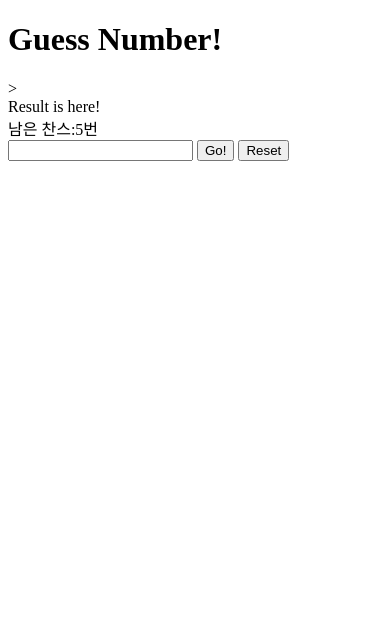
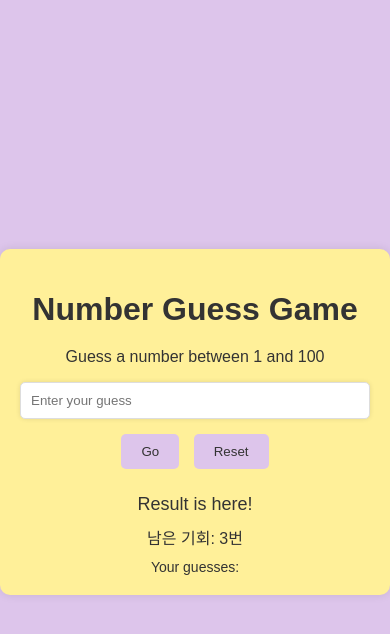
Before and after one commit to dianakang/number-guess-game, a plain HTML site: page index.html in a window 390 px wide. Drawn offline with Linux system fonts and the light colour scheme.

Commit message:
반응형 UI 디자인, 입력한 숫자 보여주기, 정답 화면 표기, 게임 도전 횟수 3회 제한, css 적용

```diff
--- a/index.html
+++ b/index.html
@@ -3,16 +3,21 @@
 <head>
     <meta charset="UTF-8">
     <meta name="viewport" content="width=device-width, initial-scale=1.0">
-    <title>Document</title>
+    <title>Number Guess Game</title>
     <link rel="stylesheet" href="style.css">
 </head>
 <body>
-    <h1>Guess Number!</h1>>
-    <div id="result-area">Result</div>
-    <div id="chance-area">남은 찬스:5번</div>
-    <input type="number" id="user-input">
-    <button id="play-button">Go!</button>
-    <button id="reset-button">Reset</button>
+    <div class="container">
+        <h1>Number Guess Game</h1>
+        <p>Guess a number between 1 and 100</p>
+        <input type="number" id="user-input" placeholder="Enter your guess">
+        <button id="play-button">Go</button>
+        <button id="reset-button">Reset</button>
+        <div id="result-area">Result is here!</div>
+        <div id="chance-area">남은 기회: 3번</div>
+        <div id="history-area">Your guesses: </div>
+        <div id="answer-area" style="display:none;">정답: <span id="answer"></span></div>
+    </div>
     <script src="main.js"></script>
 </body>
 </html>
--- a/main.js
+++ b/main.js
@@ -14,10 +14,13 @@ let playButton = document.getElementById("play-button");
 let userInput = document.getElementById("user-input");
 let resultArea = document.getElementById("result-area");
 let resetButton = document.getElementById("reset-button");
-let chances = 5;
+let chanceArea = document.getElementById("chance-area");
+let historyArea = document.getElementById("history-area");
+let answerArea = document.getElementById("answer-area");
+let answer = document.getElementById("answer");
+let chances = 3;
 let gameOver = false;
-let chanceArea = document.getElementById("chance-area");
-let history= [];
+let history = [];
 
 playButton.addEventListener("click", play);
 resetButton.addEventListener("click", reset);
@@ -57,6 +60,7 @@ function play(){
     }
 
     history.push(userValue);
+    historyArea.textContent = `Your guesses: ${history.join(", ")}`;
     console.log(history);
 
     if(chances <1){
@@ -65,6 +69,8 @@ function play(){
 
     if(gameOver==true){
         playButton.disabled = true;
+        answerArea.style.display = "block";
+        answer.textContent = computerNum;
     }
 }
 function reset(){
@@ -72,6 +78,7 @@ function reset(){
     pickRandomNum();
 }
     resultArea.textContent="Result is here!"
+    answerArea.style.display = "none";
 
 
 pickRandomNum();
--- a/style.css
+++ b/style.css
@@ -0,0 +1,85 @@
+body {
+    font-family: Arial, sans-serif;
+    background-color: #DDC5EB;
+    display: flex;
+    justify-content: center;
+    align-items: center;
+    height: 100vh;
+    margin: 0;
+}
+
+.container {
+    text-align: center;
+    background: #FFF099;
+    padding: 20px;
+    border-radius: 10px;
+    box-shadow: 0 0 10px rgba(0, 0, 0, 0.1);
+    width: 90%;
+    max-width: 400px;
+}
+
+h1 {
+    margin-bottom: 20px;
+    color: #333;
+}
+
+p {
+    color: #333;
+}
+
+input[type="number"] {
+    padding: 10px;
+    width: calc(100% - 22px);
+    margin-bottom: 10px;
+    border: 1px solid #ddd;
+    border-radius: 5px;
+    box-shadow: 0 0 5px rgba(0, 0, 0, 0.1);
+}
+
+button {
+    padding: 10px 20px;
+    margin: 5px;
+    border: none;
+    border-radius: 5px;
+    cursor: pointer;
+}
+
+button#play-button {
+    background-color: #DDC5EB;
+    color: #333;
+}
+
+button#play-button:disabled {
+    background-color: #c4a3d0;
+    cursor: not-allowed;
+}
+
+button#reset-button {
+    background-color: #DDC5EB;
+    color: #333;
+}
+
+#result-area {
+    margin-top: 20px;
+    font-size: 18px;
+    color: #333;
+}
+
+#chance-area {
+    margin-top: 10px;
+    font-size: 16px;
+    color: #333;
+}
+
+#history-area {
+    margin-top: 10px;
+    font-size: 14px;
+    color: #333;
+}
+
+#answer-area {
+    margin-top: 20px;
+    font-size: 18px;
+    color: red;
+    font-weight: bold;
+}
```
